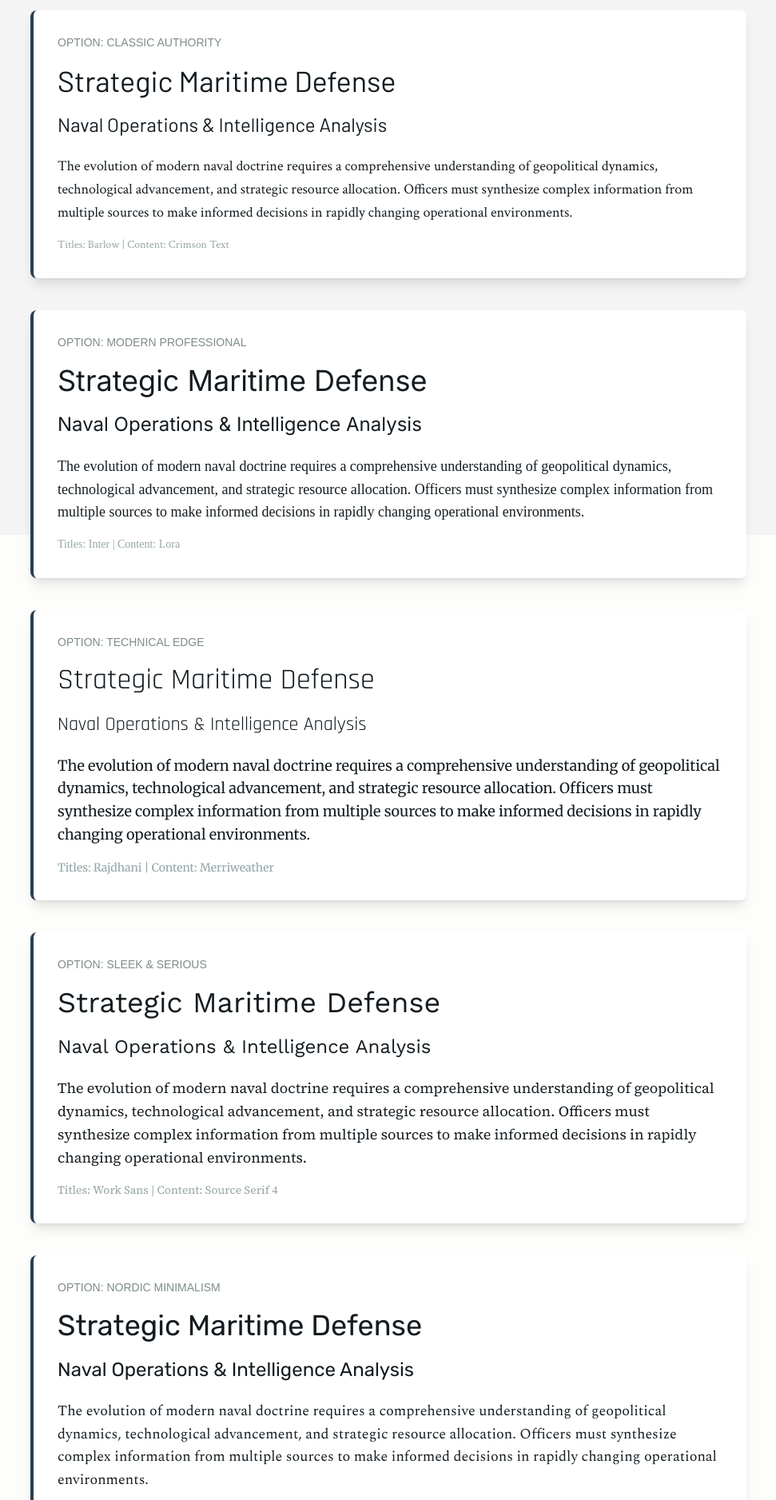
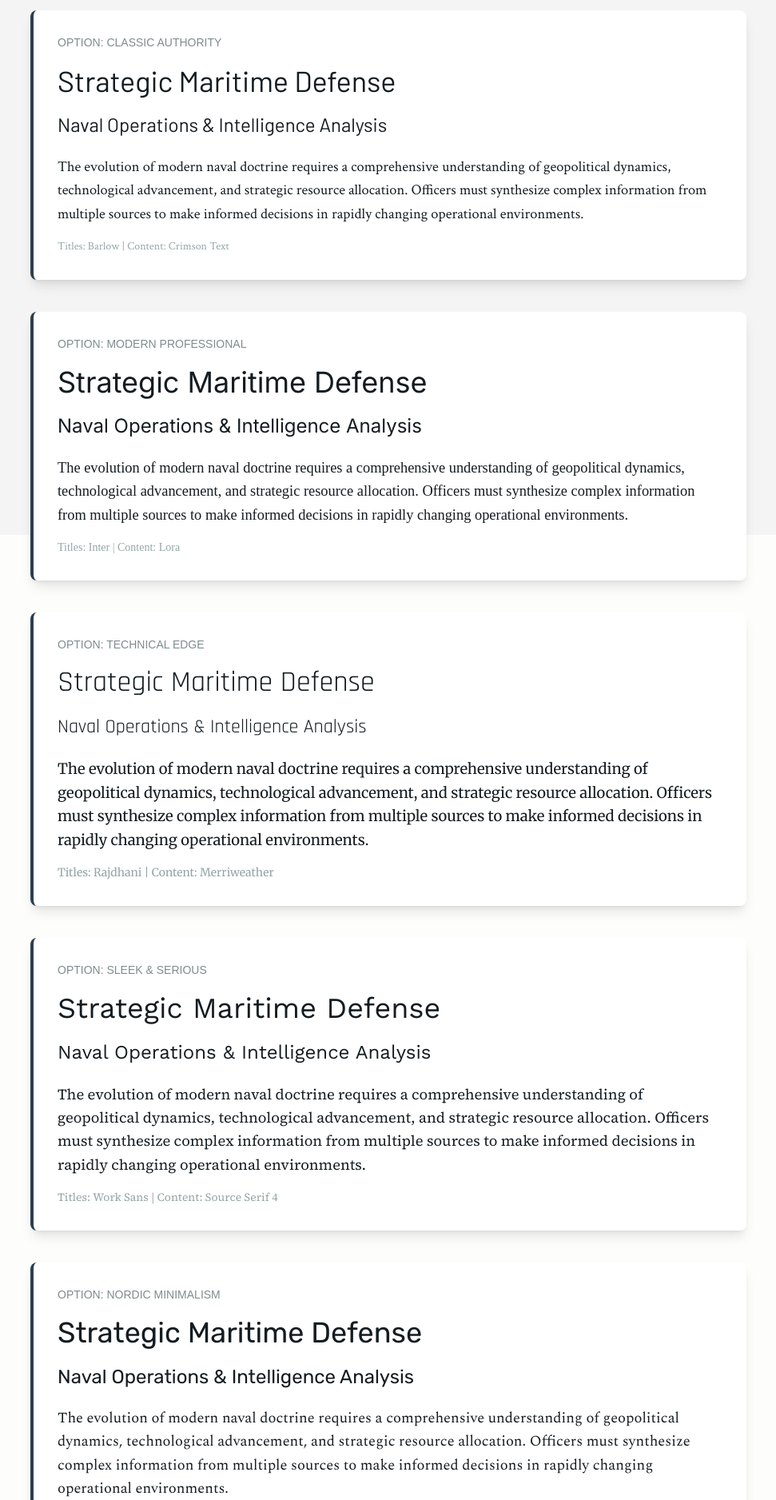
Before and after one commit to pointcarre-app/attam, a FastAPI app: page /fonts in a window 1280 px wide. Shown: the part 131-2007 px from the top of the page at 80% size, without its empty margins (154-1125 px from the left). Run offline with FastAPI, Linux system fonts and the light colour scheme; parts of the project's set-up code (start-up, migrations or seed data) failed here and were passed over; some libraries are stand-ins or nearby versions; some web fonts are replaced.

Commit message:
updated size

```diff
--- a/backend/templates/fonts.html
+++ b/backend/templates/fonts.html
@@ -36,7 +36,7 @@
 
       .font-sample p {
           line-height: 1.6;
-          font-size: 18px;
+          font-size: 1.15rem;
           margin: 0;
       }
   </style>
```
